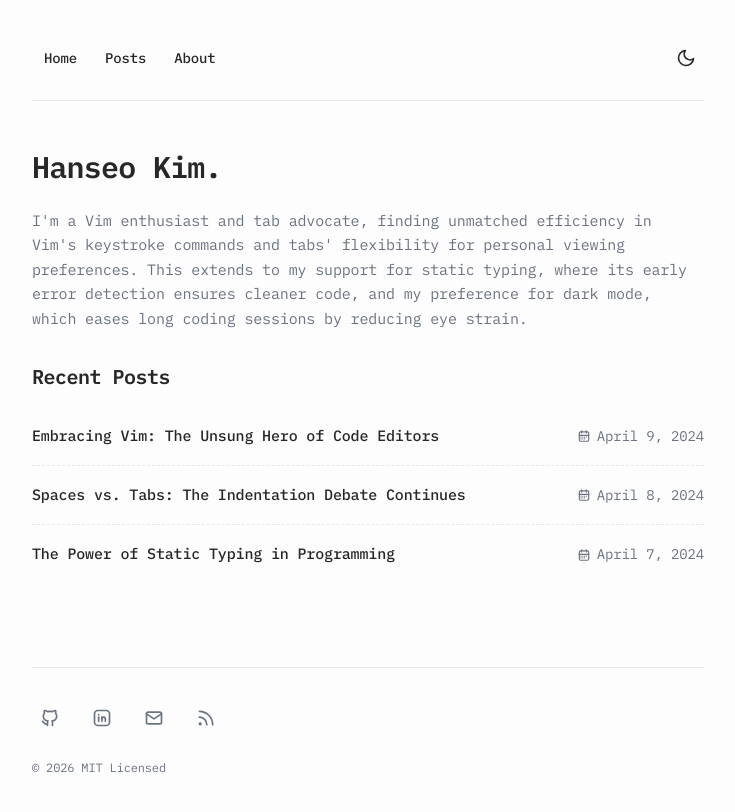
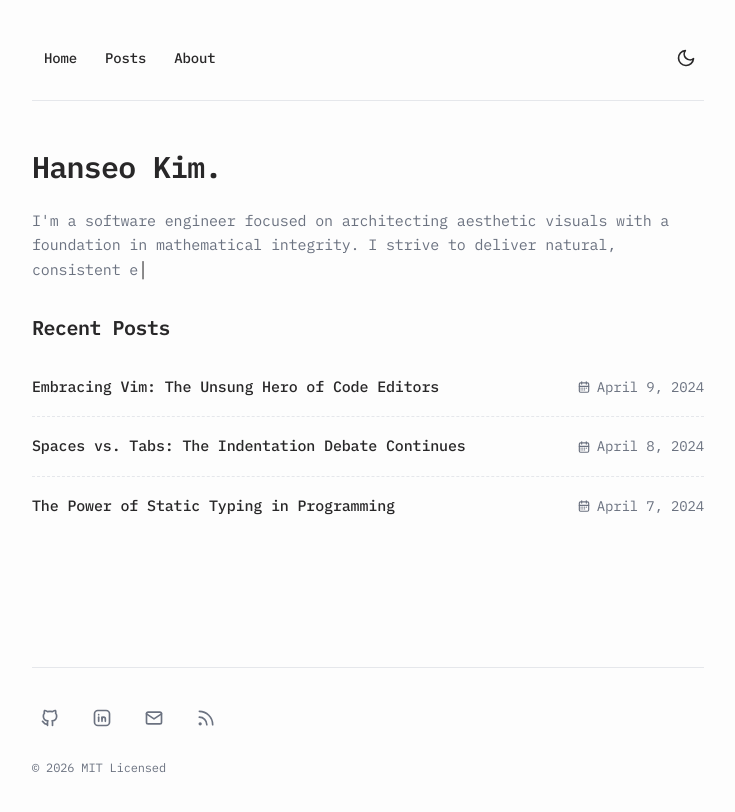
Before and after one commit to seueooo/blog, a Next.js app: page / in a window 1280 px wide. Shown: the top 812 px of the page, without its empty margins (272-1007 px from the left). Built offline with nearby package versions, Linux system fonts and the light colour scheme.

Commit message:
add interaction

```diff
--- /dev/null
+++ b/app/components/mouse-tracker.tsx
@@ -0,0 +1,133 @@
+'use client'
+
+import { useEffect, useRef, useState, useCallback } from 'react'
+
+export function MouseTracker() {
+  const [mousePosition, setMousePosition] = useState({ x: 0, y: 0 })
+  const [isHovering, setIsHovering] = useState(false)
+  const [isVisible, setIsVisible] = useState(false)
+  const cursorRef = useRef<HTMLDivElement>(null)
+  const cursorDotRef = useRef<HTMLDivElement>(null)
+  const requestRef = useRef<number | null>(null)
+  const previousTimeRef = useRef<number | null>(null)
+  const targetRef = useRef({ x: 0, y: 0 })
+  const currentRef = useRef({ x: 0, y: 0 })
+
+  const animate = useCallback((time: number) => {
+    if (previousTimeRef.current !== null) {
+      // Smooth interpolation for the cursor ring
+      const ease = 0.15
+      currentRef.current.x += (targetRef.current.x - currentRef.current.x) * ease
+      currentRef.current.y += (targetRef.current.y - currentRef.current.y) * ease
+
+      if (cursorRef.current) {
+        cursorRef.current.style.transform = `translate3d(${currentRef.current.x}px, ${currentRef.current.y}px, 0)`
+      }
+      if (cursorDotRef.current) {
+        cursorDotRef.current.style.transform = `translate3d(${targetRef.current.x}px, ${targetRef.current.y}px, 0)`
+      }
+    }
+    previousTimeRef.current = time
+    requestRef.current = requestAnimationFrame(animate)
+  }, [])
+
+  useEffect(() => {
+    // Detect if device has fine pointer (mouse)
+    const hasFinePionter = window.matchMedia('(pointer: fine)').matches
+    if (!hasFinePionter) return
+
+    setIsVisible(true)
+
+    const handleMouseMove = (e: MouseEvent) => {
+      targetRef.current = { x: e.clientX, y: e.clientY }
+      setMousePosition({ x: e.clientX, y: e.clientY })
+    }
+
+    const handleMouseEnter = (e: MouseEvent) => {
+      const target = e.target as HTMLElement
+      if (
+        target.tagName === 'A' ||
+        target.tagName === 'BUTTON' ||
+        target.closest('a') ||
+        target.closest('button') ||
+        target.getAttribute('role') === 'button'
+      ) {
+        setIsHovering(true)
+      }
+    }
+
+    const handleMouseLeave = (e: MouseEvent) => {
+      const target = e.target as HTMLElement
+      if (
+        target.tagName === 'A' ||
+        target.tagName === 'BUTTON' ||
+        target.closest('a') ||
+        target.closest('button') ||
+        target.getAttribute('role') === 'button'
+      ) {
+        setIsHovering(false)
+      }
+    }
+
+    window.addEventListener('mousemove', handleMouseMove)
+    document.addEventListener('mouseover', handleMouseEnter)
+    document.addEventListener('mouseout', handleMouseLeave)
+
+    requestRef.current = requestAnimationFrame(animate)
+
+    return () => {
+      window.removeEventListener('mousemove', handleMouseMove)
+      document.removeEventListener('mouseover', handleMouseEnter)
+      document.removeEventListener('mouseout', handleMouseLeave)
+      if (requestRef.current) {
+        cancelAnimationFrame(requestRef.current)
+      }
+    }
+  }, [animate])
+
+  if (!isVisible) return null
+
+  return (
+    <>
+      {/* Gradient spotlight that follows cursor */}
+      <div
+        className="pointer-events-none fixed inset-0 z-30 transition-opacity duration-700"
+        style={{
+          background: `radial-gradient(450px circle at ${mousePosition.x}px ${mousePosition.y}px, var(--spotlight-color), transparent 50%)`,
+        }}
+      />
+
+      {/* Custom cursor ring */}
+      <div
+        ref={cursorRef}
+        className="pointer-events-none fixed left-0 top-0 z-50 hidden lg:block"
+        style={{
+          width: isHovering ? '48px' : '32px',
+          height: isHovering ? '48px' : '32px',
+          marginLeft: isHovering ? '-24px' : '-16px',
+          marginTop: isHovering ? '-24px' : '-16px',
+          border: '1px solid var(--cursor-color)',
+          borderRadius: '50%',
+          transition: 'width 0.2s ease-out, height 0.2s ease-out, margin 0.2s ease-out, opacity 0.2s ease-out',
+          opacity: isHovering ? 0.8 : 0.4,
+          willChange: 'transform',
+        }}
+      />
+
+      {/* Custom cursor dot */}
+      <div
+        ref={cursorDotRef}
+        className="pointer-events-none fixed left-0 top-0 z-50 hidden lg:block"
+        style={{
+          width: '4px',
+          height: '4px',
+          marginLeft: '-2px',
+          marginTop: '-2px',
+          backgroundColor: 'var(--cursor-color)',
+          borderRadius: '50%',
+          willChange: 'transform',
+        }}
+      />
+    </>
+  )
+}
--- /dev/null
+++ b/app/components/typewriter-text.tsx
@@ -0,0 +1,102 @@
+'use client'
+
+import { useState, useEffect, useRef } from 'react'
+
+interface TypewriterTextProps {
+  text: string
+  className?: string
+  style?: React.CSSProperties
+  speed?: number
+  startDelay?: number
+}
+
+export function TypewriterText({
+  text,
+  className,
+  style,
+  speed = 35,
+  startDelay = 300,
+}: TypewriterTextProps) {
+  const [displayedText, setDisplayedText] = useState('')
+  const [isTyping, setIsTyping] = useState(false)
+  const [showCursor, setShowCursor] = useState(true)
+  const [isComplete, setIsComplete] = useState(false)
+  const indexRef = useRef(0)
+
+  useEffect(() => {
+    const startTimeout = setTimeout(() => {
+      setIsTyping(true)
+    }, startDelay)
+
+    return () => clearTimeout(startTimeout)
+  }, [startDelay])
+
+  useEffect(() => {
+    if (!isTyping) return
+
+    const typeNextChar = () => {
+      if (indexRef.current < text.length) {
+        const currentChar = text[indexRef.current]
+        setDisplayedText(text.slice(0, indexRef.current + 1))
+        indexRef.current++
+
+        // Variable timing for natural feel
+        let delay = speed
+        if (currentChar === '.' || currentChar === ',') {
+          delay = speed * 4 // Pause at punctuation
+        } else if (currentChar === ' ') {
+          delay = speed * 0.5 // Faster through spaces
+        } else {
+          // Add slight randomness for organic feel
+          delay = speed + (Math.random() - 0.5) * 20
+        }
+
+        setTimeout(typeNextChar, delay)
+      } else {
+        setIsComplete(true)
+      }
+    }
+
+    typeNextChar()
+  }, [isTyping, text, speed])
+
+  // Cursor blink effect
+  useEffect(() => {
+    const cursorInterval = setInterval(() => {
+      setShowCursor((prev) => !prev)
+    }, 530)
+
+    return () => clearInterval(cursorInterval)
+  }, [])
+
+  return (
+    <p className={className} style={{ ...style, position: 'relative' }}>
+      {/* Invisible text to maintain full height */}
+      <span style={{ visibility: 'hidden' }} aria-hidden="true">
+        {text}
+      </span>
+      {/* Visible typing text overlaid on top */}
+      <span
+        style={{
+          position: 'absolute',
+          top: 0,
+          left: 0,
+          right: 0,
+        }}
+      >
+        {displayedText}
+        <span
+          style={{
+            opacity: showCursor ? 1 : 0,
+            transition: 'opacity 0.1s ease',
+            marginLeft: '1px',
+            color: 'var(--foreground)',
+          }}
+          aria-hidden="true"
+        >
+          {isComplete ? '' : '│'}
+        </span>
+      </span>
+    </p>
+  )
+}
--- a/app/global.css
+++ b/app/global.css
@@ -14,6 +14,10 @@ html[data-theme="light"] {
   --border: #e5e7eb;
   --card: #f9fafb;
   --card-muted: #f3f4f6;
+
+  /* Mouse tracker */
+  --spotlight-color: rgba(3, 105, 161, 0.08);
+  --cursor-color: #282728;
 
   --sh-class: #2d5e9d;
   --sh-identifier: #354150;
@@ -36,6 +40,10 @@ html[data-theme="dark"] {
   --border: #3f3f46;
   --card: #27272a;
   --card-muted: #1f1f22;
+
+  /* Mouse tracker */
+  --spotlight-color: rgba(56, 189, 248, 0.06);
+  --cursor-color: #a1a1aa;
 
   --sh-class: #4c97f8;
   --sh-identifier: #e4e4e7;
@@ -351,3 +359,19 @@ table {
 .title {
   text-wrap: balance;
 }
+
+/* ===== Custom Cursor ===== */
+@media (pointer: fine) {
+  html {
+    cursor: none;
+  }
+
+  a,
+  button,
+  [role="button"],
+  input,
+  textarea,
+  select {
+    cursor: none;
+  }
+}
--- a/app/layout.tsx
+++ b/app/layout.tsx
@@ -6,6 +6,7 @@ import { Analytics } from '@vercel/analytics/react'
 import { SpeedInsights } from '@vercel/speed-insights/next'
 import Footer from './components/footer'
 import { baseUrl } from './sitemap'
+import { MouseTracker } from './components/mouse-tracker'
 
 export const metadata: Metadata = {
   metadataBase: new URL(baseUrl),
@@ -73,6 +74,7 @@ export default function RootLayout({
         />
       </head>
       <body className="antialiased max-w-2xl mx-4 mt-10 lg:mx-auto">
+        <MouseTracker />
         <main className="flex-auto min-w-0 flex flex-col px-2 md:px-0">
           <Navbar />
           <div className="flex-1">
--- a/app/page.tsx
+++ b/app/page.tsx
@@ -1,4 +1,5 @@
 import { BlogPosts } from 'app/components/posts'
+import { TypewriterText } from 'app/components/typewriter-text'
 
 export default function Page() {
   return (
@@ -6,13 +7,11 @@ export default function Page() {
       <h1 className="mb-6 text-3xl font-semibold tracking-tight" style={{ color: 'var(--foreground)' }}>
         Hanseo Kim.
       </h1>
-      <p className="mb-8 leading-relaxed" style={{ color: 'var(--muted-foreground)' }}>
-        {`I'm a Vim enthusiast and tab advocate, finding unmatched efficiency in
-        Vim's keystroke commands and tabs' flexibility for personal viewing
-        preferences. This extends to my support for static typing, where its
-        early error detection ensures cleaner code, and my preference for dark
-        mode, which eases long coding sessions by reducing eye strain.`}
-      </p>
+      <TypewriterText
+        text="I'm a software engineer focused on architecting aesthetic visuals with a foundation in mathematical integrity. I strive to deliver natural, consistent experiences for both users and developers."
+        className="mb-8 leading-relaxed"
+        style={{ color: 'var(--muted-foreground)' }}
+      />
       <div>
         <h2 className="mb-4 text-xl font-semibold tracking-tight" style={{ color: 'var(--foreground)' }}>
           Recent Posts
```
